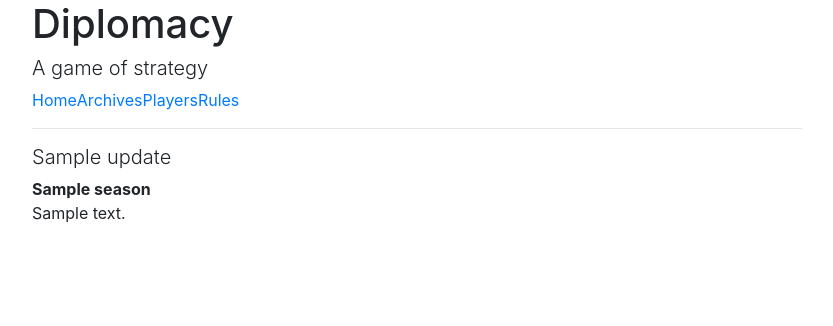
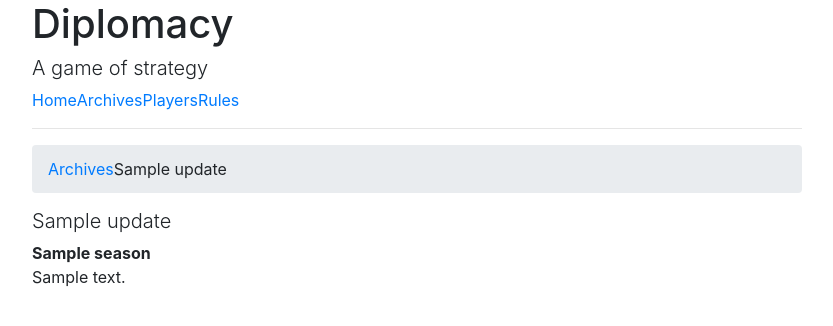
Before and after one commit to arecker/Diplomacy, a Django app: template templates/archive_detail.html in a window 1280 px wide. Shown: the top 326 px of the page, without its empty margins (223-1056 px from the left). Run offline with Django 3.2, Linux system fonts and the light colour scheme; the template is opened without the code that fills it: most values are stand-ins (such as "Sample title", 1, 10 or a date in 2020); parts of the project's set-up code (start-up, migrations or seed data) failed here and were passed over; some libraries are stand-ins or nearby versions.

Commit message:
Breadcrumbs on the archives page

```diff
--- a/templates/archive_detail.html
+++ b/templates/archive_detail.html
@@ -1,6 +1,10 @@
 {% extends "base.html" %}
 {% block meta_title %}<title>Diplomacy | Archives</title>{% endblock%}
 {% block main %}
+<ol class="breadcrumb">
+  <li><a href="/archives">Archives</a></li>
+  <li class="active">{{ data.update.title }}</li>
+</ol>
 <div class="page-header">
 	<h1 class="lead">{{ data.update.title }}</h1>
 	<strong>{{ data.update.season }}</strong>
--- a/templates/archives.html
+++ b/templates/archives.html
@@ -1,6 +1,9 @@
 {% extends "base.html" %}
 {% block meta_title %}<title>Diplomacy | Archives</title>{% endblock %}
 {% block main %}
+<ol class="breadcrumb">
+  <li class="active"><a href="/archives">Archives</a></li>
+</ol>
 <table class="table table-hover">
 	<thead>
 		<th>Title</th>
```
